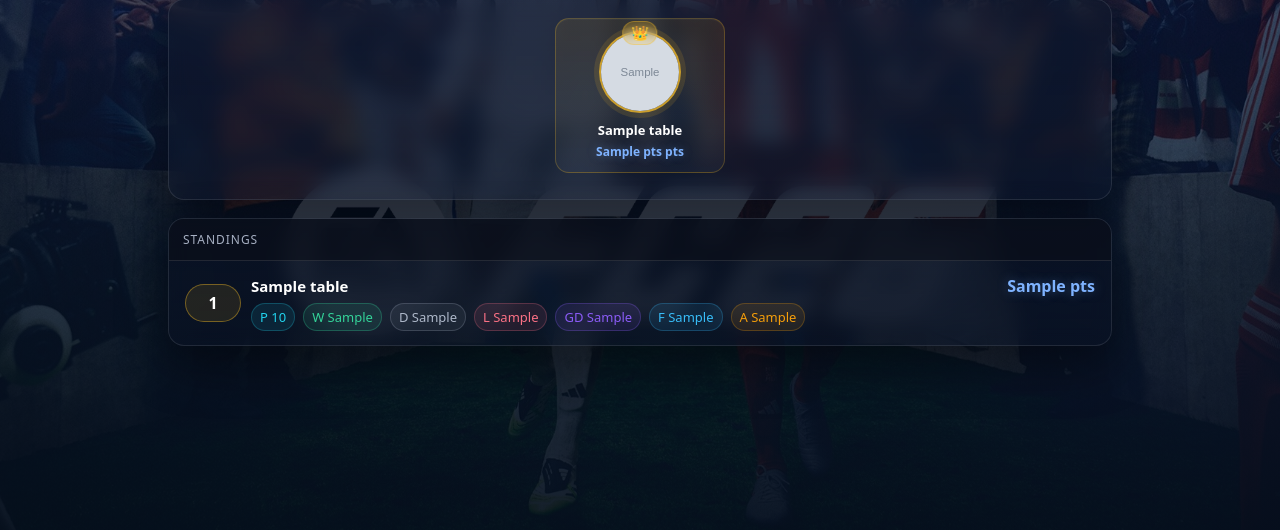
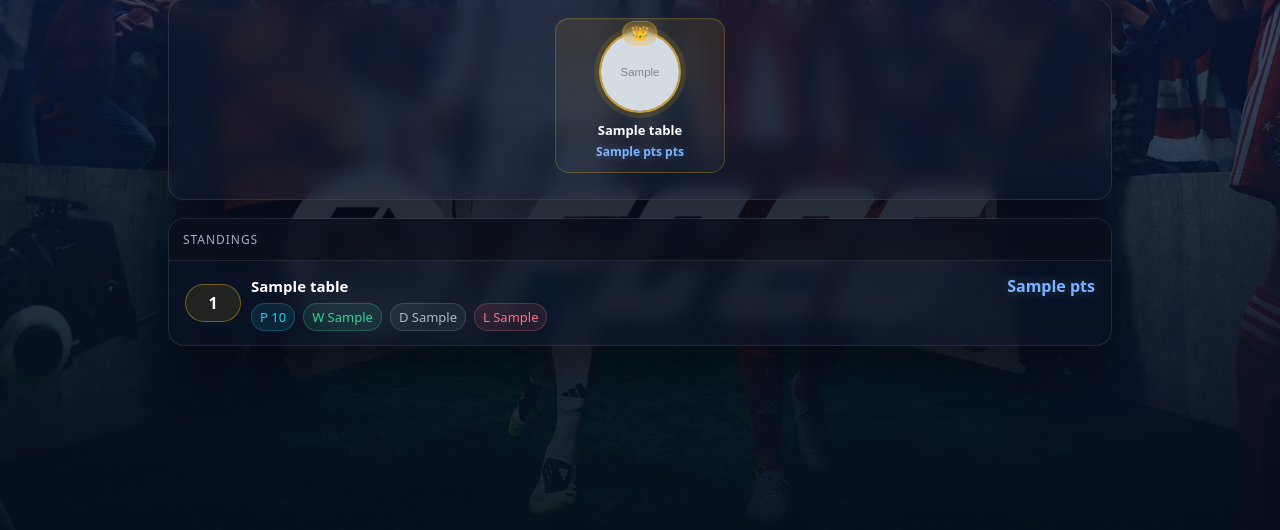
Before and after one commit to kiteAether/fc26-leaderboard, a FastAPI app: template app/templates/leaderboard.html in a window 1280 px wide. Shown: the part 231-761 px from the top of the page. Run offline with FastAPI, Linux system fonts and the light colour scheme; the template is opened without the code that fills it: most values are stand-ins (such as "Sample title", 1, 10 or a date in 2020); grey boxes marked "Sample" are stand-in pictures.

Commit message:
ui(leaderboard): simplify stats to show only P W D L

```diff
--- a/app/templates/leaderboard.html
+++ b/app/templates/leaderboard.html
@@ -385,7 +385,7 @@
       background:rgba(251,113,133,.10);
     }
 
-    .chip.gd{
+    /* .chip.gd{
       color:var(--gd);
       border-color:rgba(139,92,246,.26);
       background:rgba(139,92,246,.11);
@@ -401,7 +401,7 @@
       color:var(--ga);
       border-color:rgba(245,158,11,.24);
       background:rgba(245,158,11,.10);
-    }
+    } */
 
     /* ===== Tablet / Mobile ===== */
     @media (max-width:768px){
@@ -719,9 +719,9 @@
             <span class="chip win">W {{ r.w }}</span>
             <span class="chip draw">D {{ r.d }}</span>
             <span class="chip loss">L {{ r.l }}</span>
-            <span class="chip gd">GD {{ r.gd }}</span>
+            <!-- <span class="chip gd">GD {{ r.gd }}</span>
             <span class="chip gf">F {{ r.f }}</span>
-            <span class="chip ga">A {{ r.a }}</span>
+            <span class="chip ga">A {{ r.a }}</span> -->
           </div>
         </div>
       </div>
```
